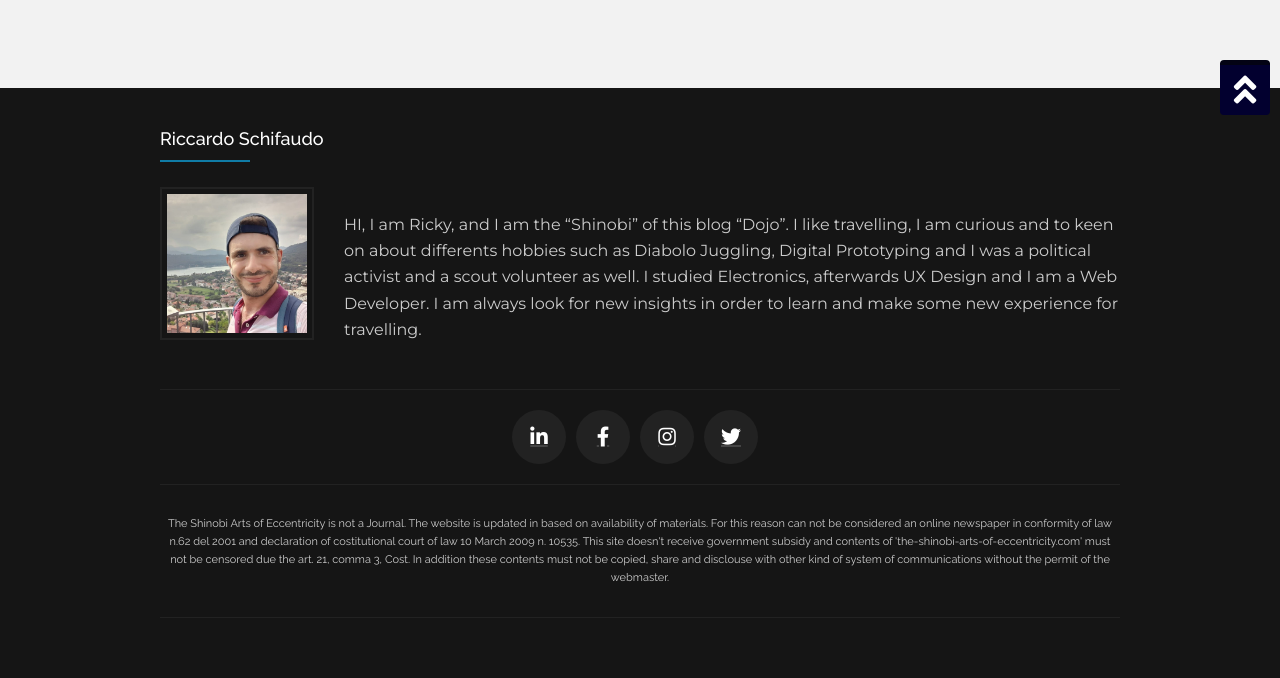
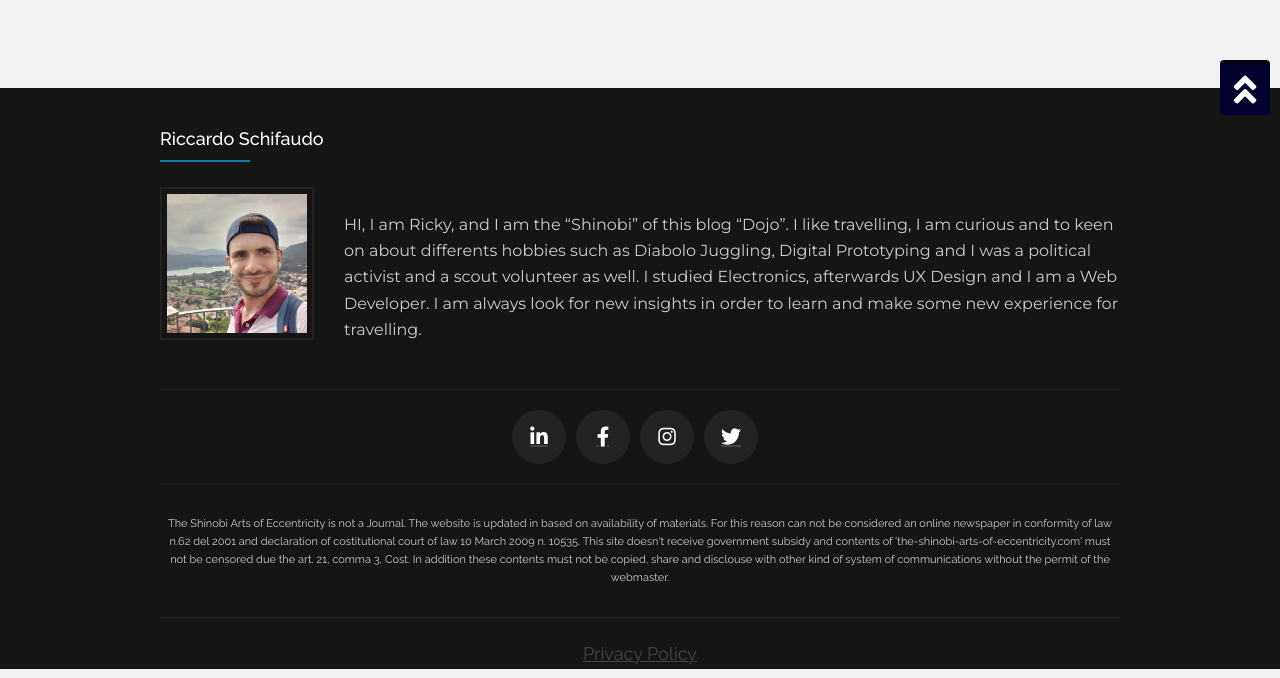
Before and after one commit to RiccardoSchifaudo94/react-frontend-blog-digital-shinobi-traveler, a React (Create React App) app: page / in a window 1280 px wide. Shown: the part 675-1353 px from the top of the page. Built offline with nearby package versions, Linux system fonts and the light colour scheme; no server answers.

Commit message:
arragment for iubenda button below the footer

```diff
--- a/public/index.html
+++ b/public/index.html
@@ -46,5 +46,16 @@
       To begin the development, run `npm start` or `yarn start`.
       To create a production bundle, use `npm run build` or `yarn build`.
     -->
+    <div class="dst_footer_privacy">
+        <div class="container">
+          <a href="https://www.iubenda.com/privacy-policy/78317149" class="iubenda-black iubenda-embed" title="Privacy Policy ">Privacy Policy</a>
+        </div>
+    </div>
   </body>
+  <script type="text/javascript">(function (w,d) {var loader = function () {var s = d.createElement("script"), tag = d.getElementsByTagName("script")[0]; s.src="https://cdn.iubenda.com/iubenda.js"; tag.parentNode.insertBefore(s,tag);}; if(w.addEventListener){w.addEventListener("load", loader, false);}else if(w.attachEvent){w.attachEvent("onload", loader);}else{w.onload = loader;}})(window, document);</script>
+  <script type="text/javascript">
+  var _iub = _iub || [];
+  _iub.csConfiguration = {"lang":"it","siteId":1736086,"cookiePolicyId":78317149, "banner":{ "acceptButtonDisplay":true,"customizeButtonDisplay":true,"position":"float-top-center" }};
+  </script>
+  <script type="text/javascript" src="//cdn.iubenda.com/cs/iubenda_cs.js" charset="UTF-8" async></script>
 </html>
--- a/src/components/Footer/Footer.css
+++ b/src/components/Footer/Footer.css
@@ -2,7 +2,7 @@
 footer{
     background-color: #151515;
     min-height:300px;
-    padding:40px 0;
+    padding:40px 0 1px;
   }
   footer h2{
     font-size: 18px;
@@ -71,3 +71,6 @@ footer{
       color: #ccc;
       text-align: center;
   }
+  .dst_footer_privacy {
+    background: #151515;
+}
```
